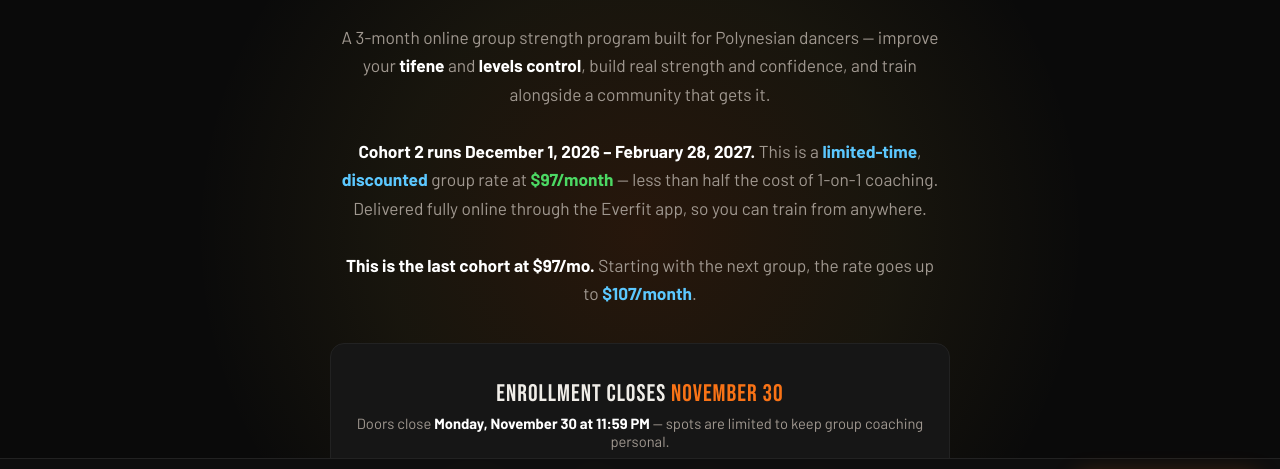
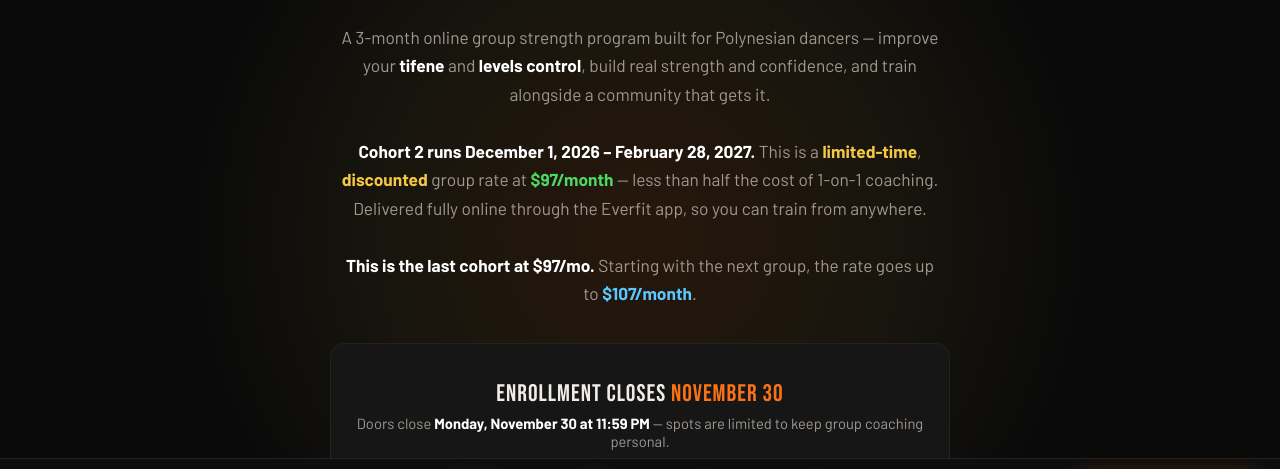
Before and after one commit to lukehjholloway/Fit-With-Luke, a plain HTML site: page group-training/index.html in a window 1280 px wide. Shown: the part 276-745 px from the top of the page. Drawn offline with nearby package versions, Linux system fonts and the light colour scheme; a web font is replaced by a local one.

Commit message:
Recolor limited-time/discounted to yellow, keep \$107 light blue
Co-Authored-By: Claude Sonnet 5 <noreply@anthropic.com>
Claude-Session: https://claude.ai/code/session_013z1gvveKyBEtMVTaBKkkFC

```diff
--- a/group-training/index.html
+++ b/group-training/index.html
@@ -76,6 +76,7 @@
   .lede strong{color:var(--white);}
   .lede .hl-red{color:var(--red);font-weight:700;}
   .lede .hl-blue{color:var(--lightblue);font-weight:700;}
+  .lede .hl-yellow{color:var(--gold);font-weight:700;}
   .lede .hl-green{color:var(--green);font-weight:700;}
 
   /* COUNTDOWN */
@@ -170,7 +171,7 @@
       A 3-month online group strength program built for Polynesian dancers — improve your <strong>tifene</strong> and <strong>levels control</strong>, build real strength and confidence, and train alongside a community that gets it.
       <br><br>
       <strong>Cohort 2 runs December 1, 2026 – February 28, 2027.</strong>
-      This is a <span class="hl-blue">limited-time</span>, <span class="hl-blue">discounted</span> group rate at <span class="hl-green">$97/month</span> — less than half the cost of 1-on-1 coaching. Delivered fully online through the Everfit app, so you can train from anywhere.
+      This is a <span class="hl-yellow">limited-time</span>, <span class="hl-yellow">discounted</span> group rate at <span class="hl-green">$97/month</span> — less than half the cost of 1-on-1 coaching. Delivered fully online through the Everfit app, so you can train from anywhere.
       <br><br>
       <strong>This is the last cohort at $97/mo.</strong> Starting with the next group, the rate goes up to <span class="hl-blue">$107/month</span>.
     </p>
```
